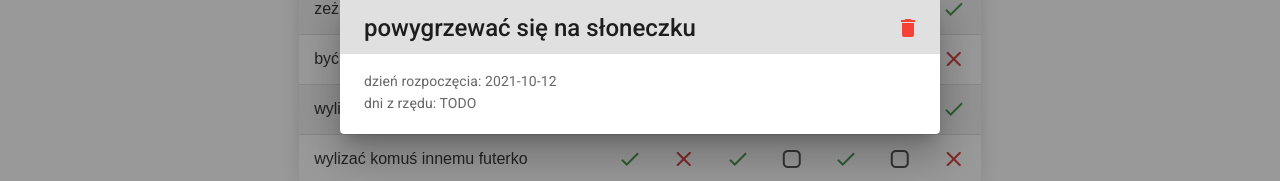
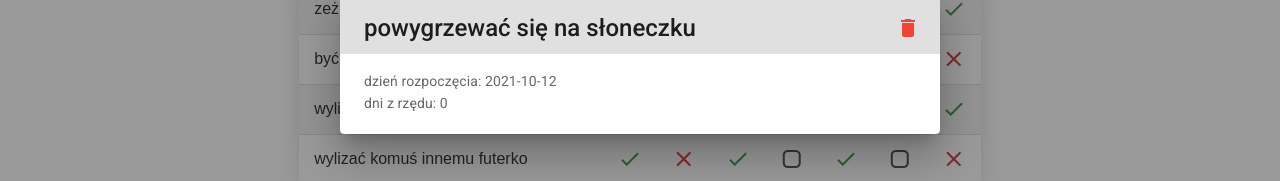
Before and after one commit to FilipTarajko/habit_tracker, a Vue app: page / in a window 1280 px wide. Both pictures are taken after a click on the element "powygrzewać się na słoneczku". Shown: the part 335-516 px from the top of the page. Built offline with nearby package versions, Linux system fonts and the light colour scheme.

Commit message:
add daysInARow

```diff
--- a/src/components/Dashboard.vue
+++ b/src/components/Dashboard.vue
@@ -160,7 +160,7 @@
               : ""
           }}
           <br />
-          dni z rzędu: TODO
+          dni z rzędu: {{ getDaysInARow(displayedHabitId) }}
         </v-card-text>
       </v-card>
     </v-dialog>
@@ -192,6 +192,21 @@ export default {
     showHabitDetails: function(habitIndex) {
       this.displayedHabitId = habitIndex;
       this.habitDetailsDialog = true;
+    },
+    getDaysInARow: function(habitIndex) {
+      let habit = this.habits[habitIndex];
+      let daysInARow = 0;
+      console.log(habit + daysInARow);
+      while (
+        habit.records[
+          new Date(new Date() - 86400000 * daysInARow)
+            .toISOString()
+            .substring(0, 10)
+        ]
+      ) {
+        daysInARow += 1;
+      }
+      return daysInARow;
     },
     addNewHabit: function() {
       this.habits.push({
```
Also changed, not shown: 1 other file (tests, documents, lock files or other folders).
